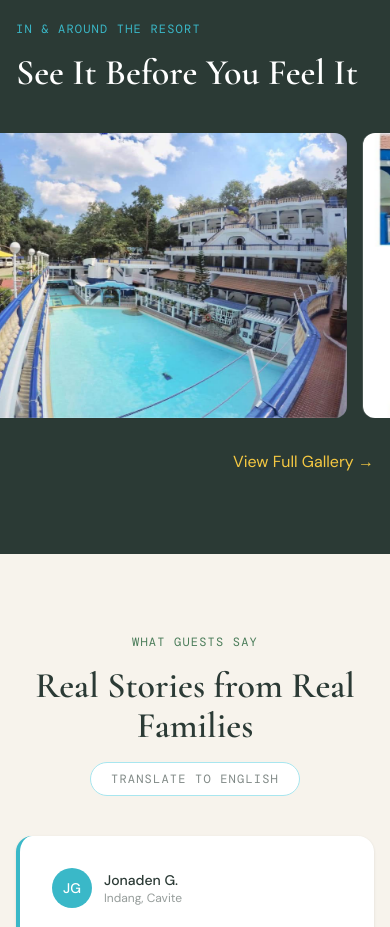
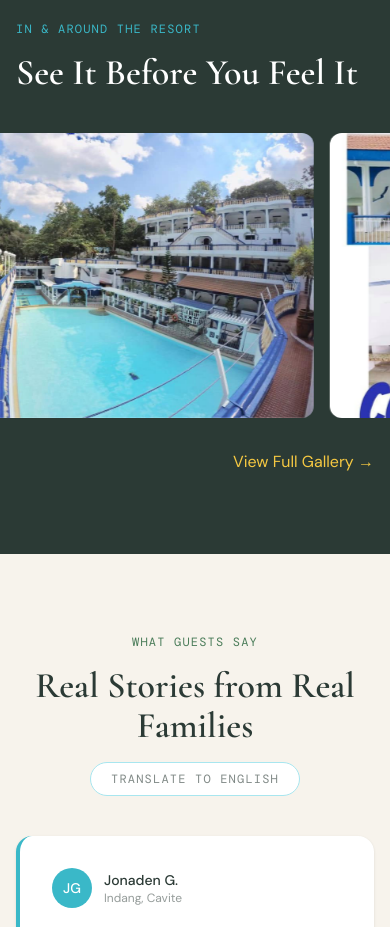
Before and after one commit to Elydia04/Colmenar-Website, a Next.js app: page / in a window 390 px wide. Shown: the part 6020-6947 px from the top of the page. Built offline with nearby package versions, Linux system fonts and the light colour scheme.

Commit message:
faster on mobile

```diff
--- a/src/app/globals.css
+++ b/src/app/globals.css
@@ -185,6 +185,12 @@ a:hover .link-arrow {
   will-change: transform;
 }
 
+@media (max-width: 640px) {
+  .marquee-track {
+    animation-duration: 20s;
+  }
+}
+
 .marquee-track:hover {
   animation-play-state: paused;
 }
```
